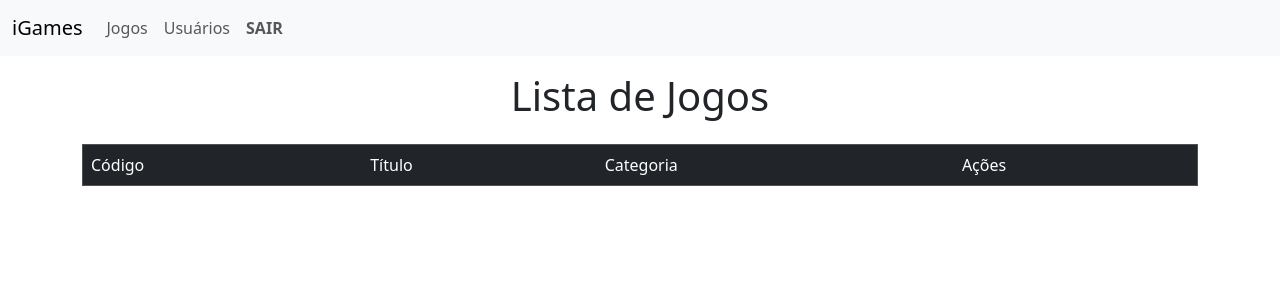
After one commit to WalterJr31/aula-12, a PHP site: page /listar-jogos.php in a window 1280 px wide. The commit adds this page. Shown: the top 300 px of the page. Run offline with PHP 8.4, Linux system fonts and the light colour scheme; data that the repository does not hold is empty.

Commit message:
continuação da site de jogos

```diff
--- /dev/null
+++ b/listar-jogos.php
@@ -0,0 +1,54 @@
+<?php
+
+include "cabecalho.php";
+include "menu-sistemas.php";
+
+?>
+
+
+
+
+<div class="container">
+
+    <div class="row">
+
+        <div class="col text-center mt-3 mb-3">
+            <h1>Lista de Jogos</h1>
+        </div>
+    </div>
+    <div class="row">
+        <div class="col">
+            <table border="1" class="table table-dark table-hover">
+                <tr>
+                    <td>Código</td>
+                    <td>Título</td>
+                    <td>Categoria</td>
+                    <td>Ações</td>
+                </tr>
+                <?php
+                include "conexao.php";
+                $sqlbuscar = "select * from jogo";
+                $todos_os_jogos = mysqli_query($conexao, $sqlbuscar);
+                while ($um_jogo = mysqli_fetch_array($todos_os_jogos)) :
+                ?>
+                    <tr>
+                        <td><?php echo $um_jogo["id"]; ?> </td>
+                        <td><?php echo $um_jogo["titulo"]; ?> </td>
+                        <td><?php echo $um_jogo["categoria"]; ?> </td>
+                        <td>
+                            <a class="link-underline link-underline-opacity-0" href="excluir-jogos.php?id=<?php echo $um_jogo["id"]; ?>">❌</a>
+                        </td>
+                    </tr>
+                <?php
+                endwhile;
+                mysqli_close($conexao);
+                ?>
+            </table>
+        </div>
+    </div>
+</div>
+
+<link href="https://cdn.jsdelivr.net/npm/bootstrap@5.3.0-alpha3/dist/css/bootstrap.min.css" rel="stylesheet" integrity="sha384-KK94CHFLLe+nY2dmCWGMq91rCGa5gtU4mk92HdvYe+M/SXH301p5ILy+dN9+nJOZ" crossorigin="anonymous">
+
+</html>
+</body>
--- a/login.php
+++ b/login.php
@@ -1,7 +1,7 @@
 <?php
 
 $email = $_POST["email"];
-$senha = $_POST["senha"];
+$senha = md5($_POST["senha"]);
 
 include "conexao.php";
 
--- /dev/null
+++ b/menu-sistemas.php
@@ -0,0 +1,23 @@
+<nav class="navbar navbar-expand-lg bg-body-tertiary">
+    <div class="container-fluid">
+        <a class="navbar-brand" href="#">iGames</a>
+        <button class="navbar-toggler" type="button" data-bs-toggle="collapse" data-bs-target="#navbarSupportedContent" aria-controls="navbarSupportedContent" aria-expanded="false" aria-label="Toggle navigation">
+            <span class="navbar-toggler-icon"></span>
+        </button>
+
+        <div class="collapse navbar-collapse" id="navbarSupportedContent">
+
+            <ul class="navbar-nav me-auto mb-2 mb-lg-0">
+                <li class="nav-item">
+                    <a class="nav-link" herf="listar-jogos.php">Jogos</a>
+                </li>
+                <li class="nav-item">
+                    <a class="nav-link" herf="listar-usuario.php">Usuários</a>
+                </li>
+                <li class="nav-item">
+                    <a class="nav-link" herf="index.php"><b>SAIR</b></a>
+                </li>
+            </ul>
+        </div>
+    </div>
+</nav>
--- a/menu.php
+++ b/menu.php
@@ -10,6 +10,12 @@
                     <a class="nav-link active" aria-current="page" href="#">Home</a>
                 </li>
             </ul>
+            <?php
+            $mensagem = $_GET["msg"] ?? "";
+            if ($mensagem == "erro"){
+                echo "<em class='text-danger'>Usuário ou senha inválido (¬_¬ ) .</em>";
+            }
+            ?>
             <form action="login.php" class="d-flex" method="post">
                 <input class="form-control me-2" type="email" name="email" placeholder="E-mail">
                 <input class="form-control me-2" type="password" name="senha" placeholder="Senha">
--- a/salvar-usuario.php
+++ b/salvar-usuario.php
@@ -6,7 +6,7 @@ $senha = $_POST["senha"];
 
 include "conexao.php";
 
-$sql_inserir_usuario = "INSERT INTO `usuario`(`id`, `nome`, `senha`, `email`) VALUES ('','$nome', '$senha', '$email')";
+$sql_inserir_usuario = "INSERT INTO `usuario`(`id`, `nome`, `senha`, `email`) VALUES ('','$nome','" . md5($senha) . "', '$email')";
 
 $um_usuario = mysqli_query($conexao, $sql_inserir_usuario);
 
```
Also changed, not shown: excluir-jogos.php (added, +13 -0 lines), index.php (+12 -6 lines), listar-usuario.php (added, +58 -0 lines), novo-usuario.php (+11 -0 lines), painel.php (+23 -0 lines). Lines whose indentation alone changed are shown as unchanged.
